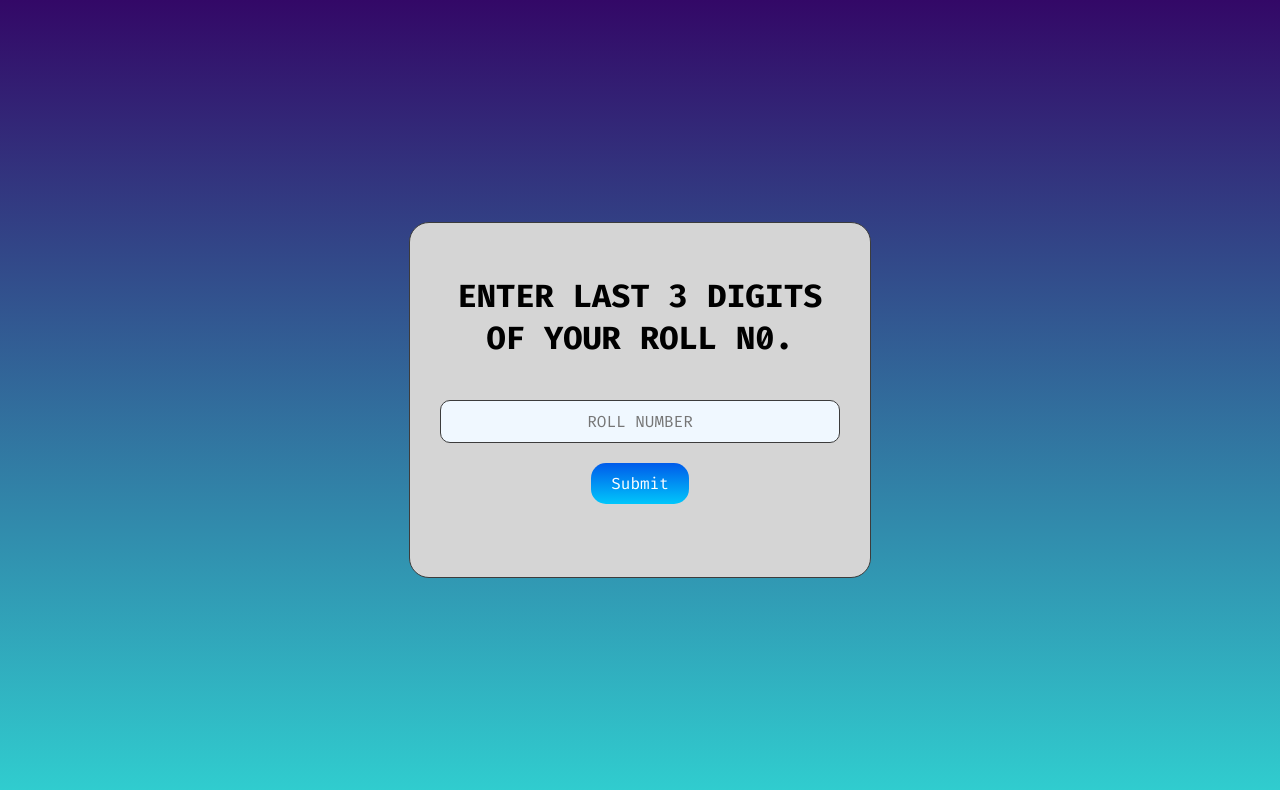
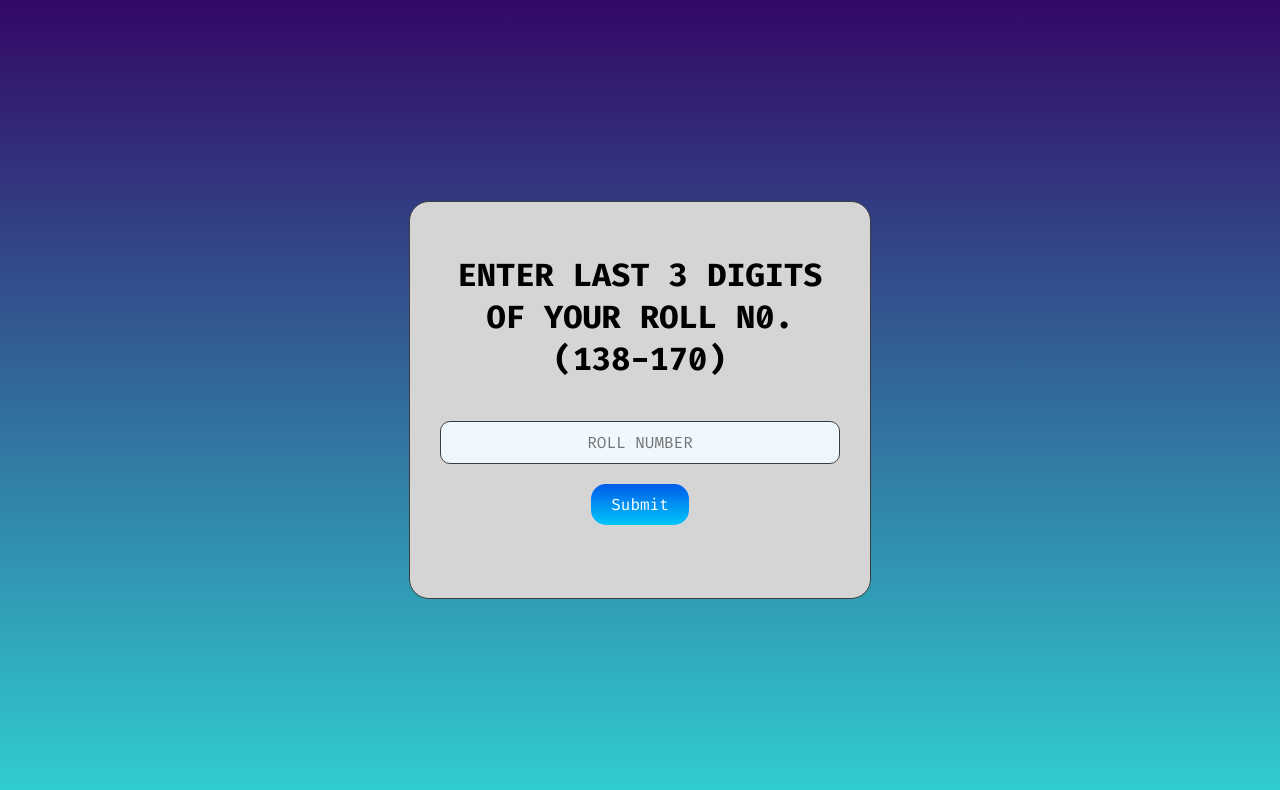
Before and after one commit to harishcsx/expno, a website: page public/index.html in a window 1280 px wide. Drawn offline with Linux system fonts and the light colour scheme.

Commit message:
Update index.html

```diff
--- a/public/index.html
+++ b/public/index.html
@@ -82,7 +82,7 @@
 </head>
 <body>
     <div class="box">
-        <h1>ENTER LAST 3 DIGITS OF YOUR ROLL N0.</h1>
+        <h1>ENTER LAST 3 DIGITS OF YOUR ROLL N0.(138-170)</h1>
             <input type="text" id="rollno" name="rollno" placeholder="ROLL NUMBER" required>
             <button>Submit</button>
             <h1  id="first"></h1>
```
